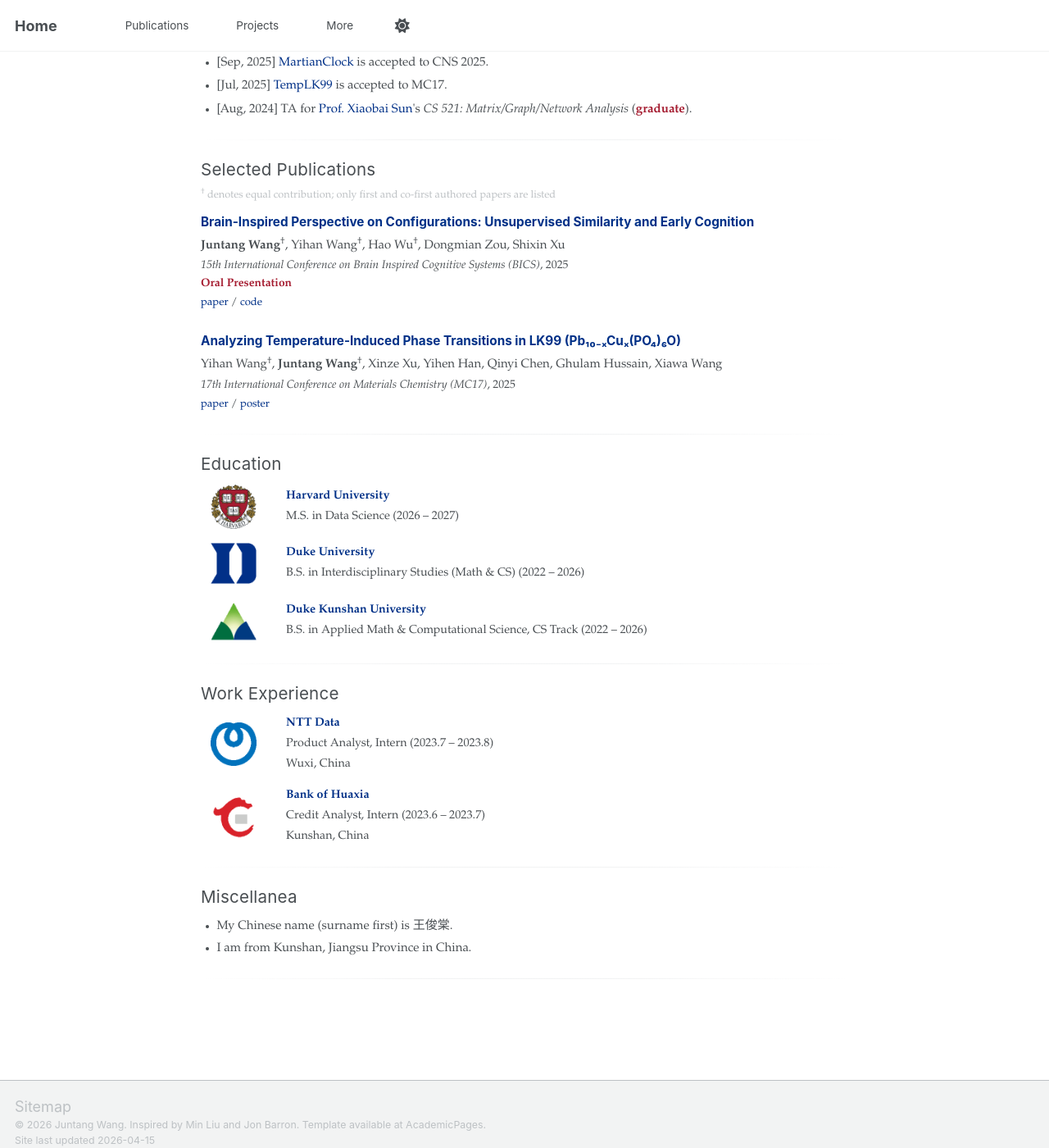
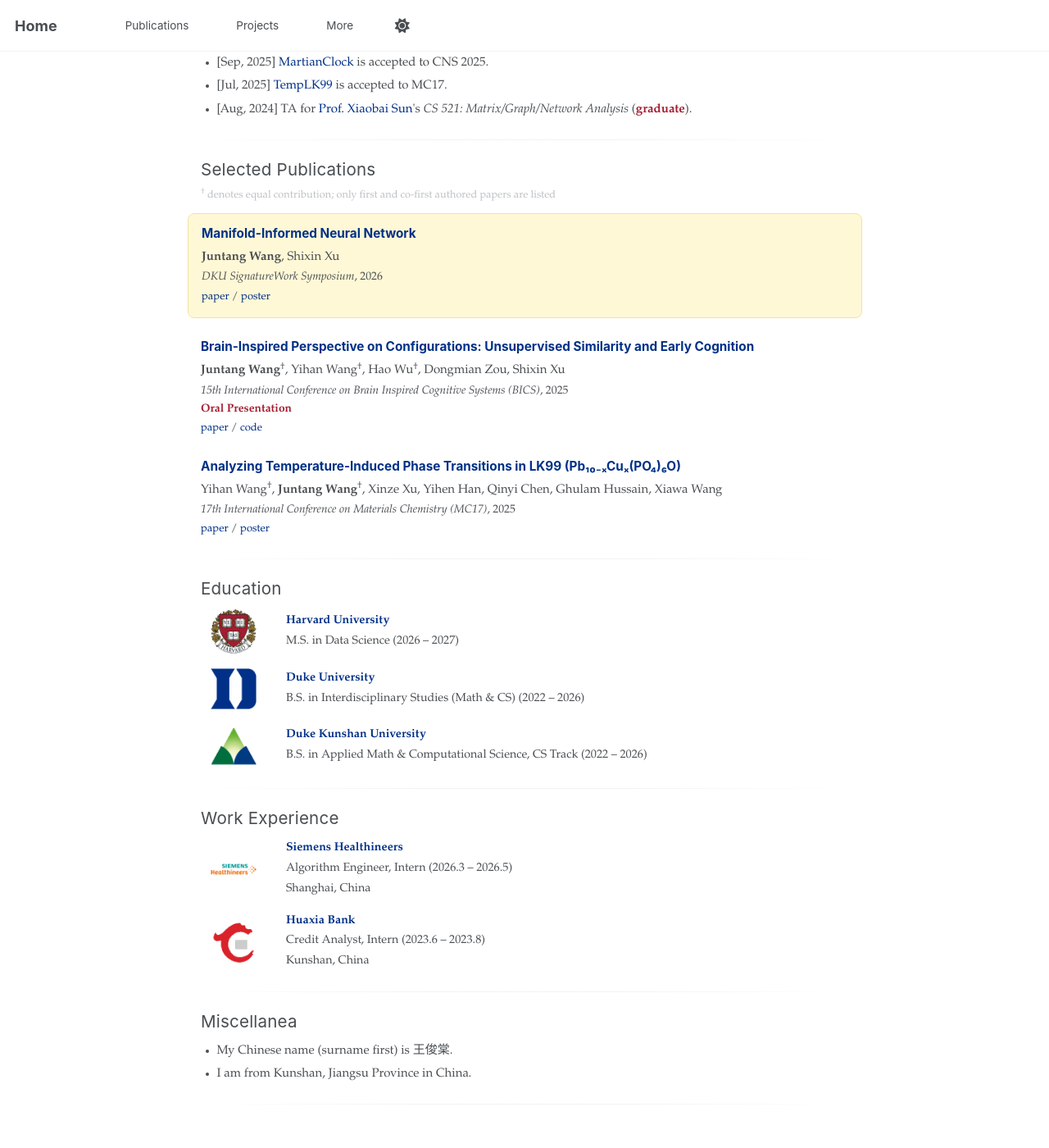
Before and after one commit to juntang1129/juntang1129.github.io, a Jekyll site: the page built from _pages/about.html, in a window 1280 px wide and 1400 px high, scrolled down 554 px. Shown: the whole window at 82% size. Built offline with Jekyll 4.4.1, drawn with Linux system fonts in a browser that asks for light colours.

Commit message:
Add SignatureWork poster, refresh resume, update work experience
- Highlight MINN (DKU SignatureWork 2026) at top of homepage and
  publications page via new highlighted frontmatter flag; paper and
  poster PDFs shipped under files/p02-SW2026-MINN-*
- Refresh resume.pdf / resume_zh.pdf from latest Overleaf compile
- Work Experience: replace NTT Data with Siemens Healthineers
  (Algorithm Engineer Intern, 2026.3–2026.5, Shanghai) and correct
  Huaxia Bank dates to 2023.6–2023.8
- Add Siemens Healthineers logo, drop orphan nttdata-logo.png

Co-Authored-By: Claude Opus 4.6 (1M context) <noreply@anthropic.com>

```diff
--- a/_pages/about.html
+++ b/_pages/about.html
@@ -60,7 +60,7 @@ redirect_from:
   <p class="hp-note"><sup>†</sup> denotes equal contribution; only first and co-first authored papers are listed</p>
   {% assign featured_pubs = site.publications | where: "featured", true | sort: "date" | reverse %}
   {% for pub in featured_pubs %}
-  <div class="hp-pub">
+  <div class="hp-pub{% if pub.highlighted %} hp-pub--highlight{% endif %}">
     <h3 class="hp-pub-title">
       <a href="{{ base_path }}/publications/#{{ pub.anchor }}">{{ pub.title }}</a>
     </h3>
@@ -120,21 +120,21 @@ redirect_from:
   <h2 class="hp-section-heading">Work Experience</h2>
   <div class="hp-work-row">
     <div class="hp-work-logo">
-      <img src="{{ base_path }}/images/work/nttdata-logo.png" alt="NTT Data Logo">
+      <img src="{{ base_path }}/images/work/siemens-logo.png" alt="Siemens Healthineers Logo">
     </div>
     <div class="hp-work-info">
-      <strong><a href="https://www.nttdata.com/">NTT Data</a></strong><br>
-      Product Analyst, Intern (2023.7 – 2023.8)<br>
-      Wuxi, China
+      <strong><a href="https://www.siemens-healthineers.com/">Siemens Healthineers</a></strong><br>
+      Algorithm Engineer, Intern (2026.3 – 2026.5)<br>
+      Shanghai, China
     </div>
   </div>
   <div class="hp-work-row">
     <div class="hp-work-logo">
-      <img src="{{ base_path }}/images/work/huaxia-logo.png" alt="Bank of Huaxia Logo">
+      <img src="{{ base_path }}/images/work/huaxia-logo.png" alt="Huaxia Bank Logo">
     </div>
     <div class="hp-work-info">
-      <strong><a href="https://www.hxb.com.cn/">Bank of Huaxia</a></strong><br>
-      Credit Analyst, Intern (2023.6 – 2023.7)<br>
+      <strong><a href="https://www.hxb.com.cn/">Huaxia Bank</a></strong><br>
+      Credit Analyst, Intern (2023.6 – 2023.8)<br>
       Kunshan, China
     </div>
   </div>
--- a/_pages/publications.html
+++ b/_pages/publications.html
@@ -16,7 +16,7 @@ redirect_from:
 
 {% assign sorted_pubs = site.publications | sort: "date" | reverse %}
 {% for pub in sorted_pubs %}
-<div class="hp-pub" id="{{ pub.anchor }}">
+<div class="hp-pub{% if pub.highlighted %} hp-pub--highlight{% endif %}" id="{{ pub.anchor }}">
   <h3 class="hp-pub-title">{{ pub.title }}</h3>
   <p class="hp-pub-authors">{{ pub.display_authors }}</p>
   <p class="hp-pub-venue">
--- a/_sass/layout/_homepage.scss
+++ b/_sass/layout/_homepage.scss
@@ -118,6 +118,15 @@
   /* --- Publication entry --- */
   .hp-pub {
     margin-bottom: 1.6em;
+  }
+
+  .hp-pub.hp-pub--highlight {
+    background: var(--hp-highlight-bg);
+    border: 1px solid var(--hp-highlight-border);
+    border-radius: 8px;
+    padding: 0.9em 1.1em;
+    margin-left: -1.1em;
+    margin-right: -1.1em;
   }
 
   h3.hp-pub-title {
--- a/_sass/theme/_default_dark.scss
+++ b/_sass/theme/_default_dark.scss
@@ -55,4 +55,6 @@ html[data-theme="dark"] {
     --global-toc-bg-color               : #{$background};
     --global-selection-color            : #fff;
     --global-selection-bg               : #{$primary-color};
+    --hp-highlight-bg                   : #3a3418;
+    --hp-highlight-border               : #6b5e23;
 }
--- a/_sass/theme/_default_light.scss
+++ b/_sass/theme/_default_light.scss
@@ -47,4 +47,6 @@ $sidebar-screen-min-width   : 1024px;
     --global-toc-bg-color               : #fff;
     --global-selection-color            : #fff;
     --global-selection-bg               : #{$primary-color};
+    --hp-highlight-bg                   : #fff8d6;
+    --hp-highlight-border               : #f0e3a2;
 }
```
Also changed, not shown: _publications/2026-04-17-SW2026-MINN.md (added, +14 -0 lines), images/work/nttdata-logo.png (deleted), images/work/siemens-logo.png (added), 4 other files.
